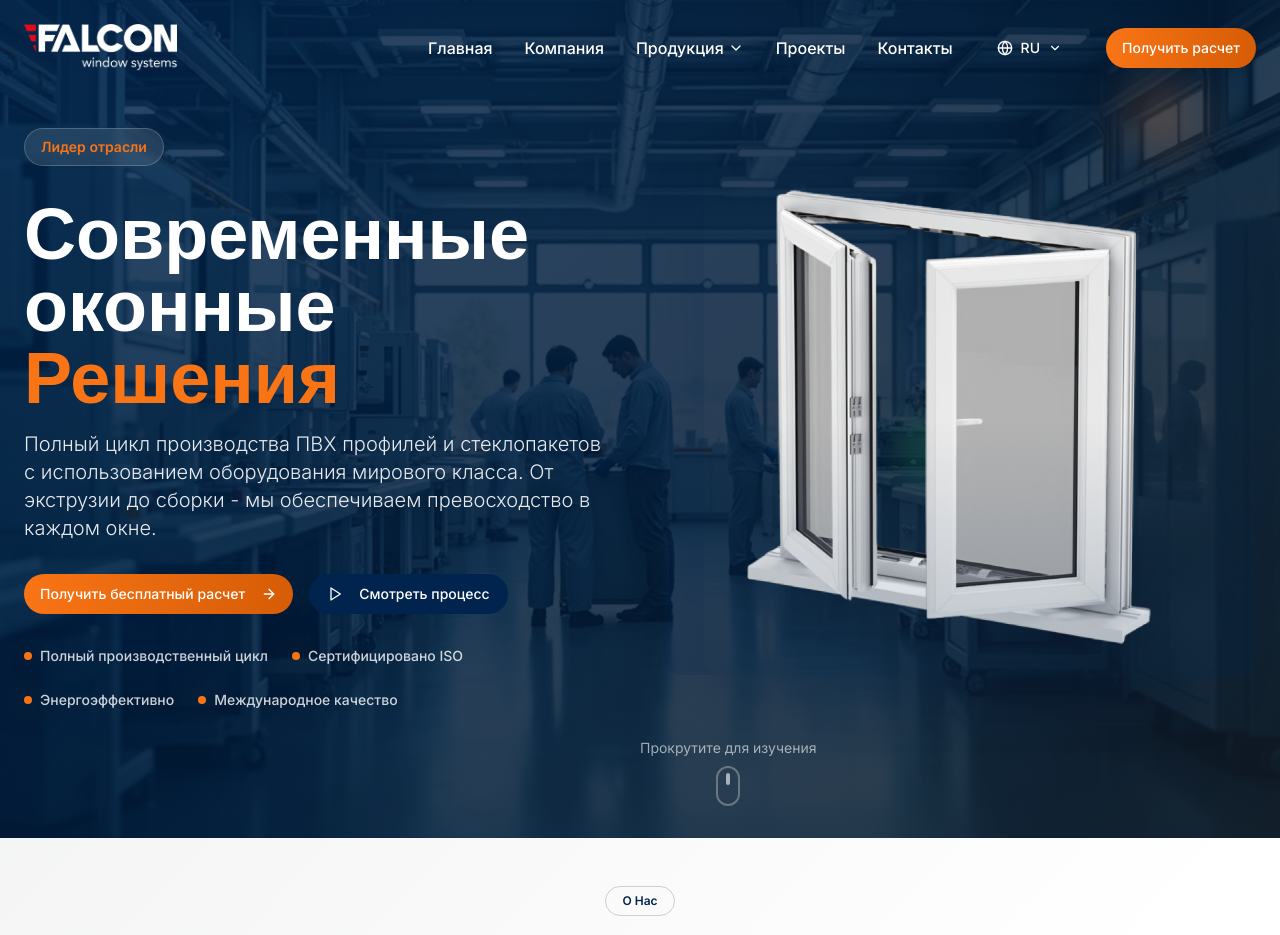
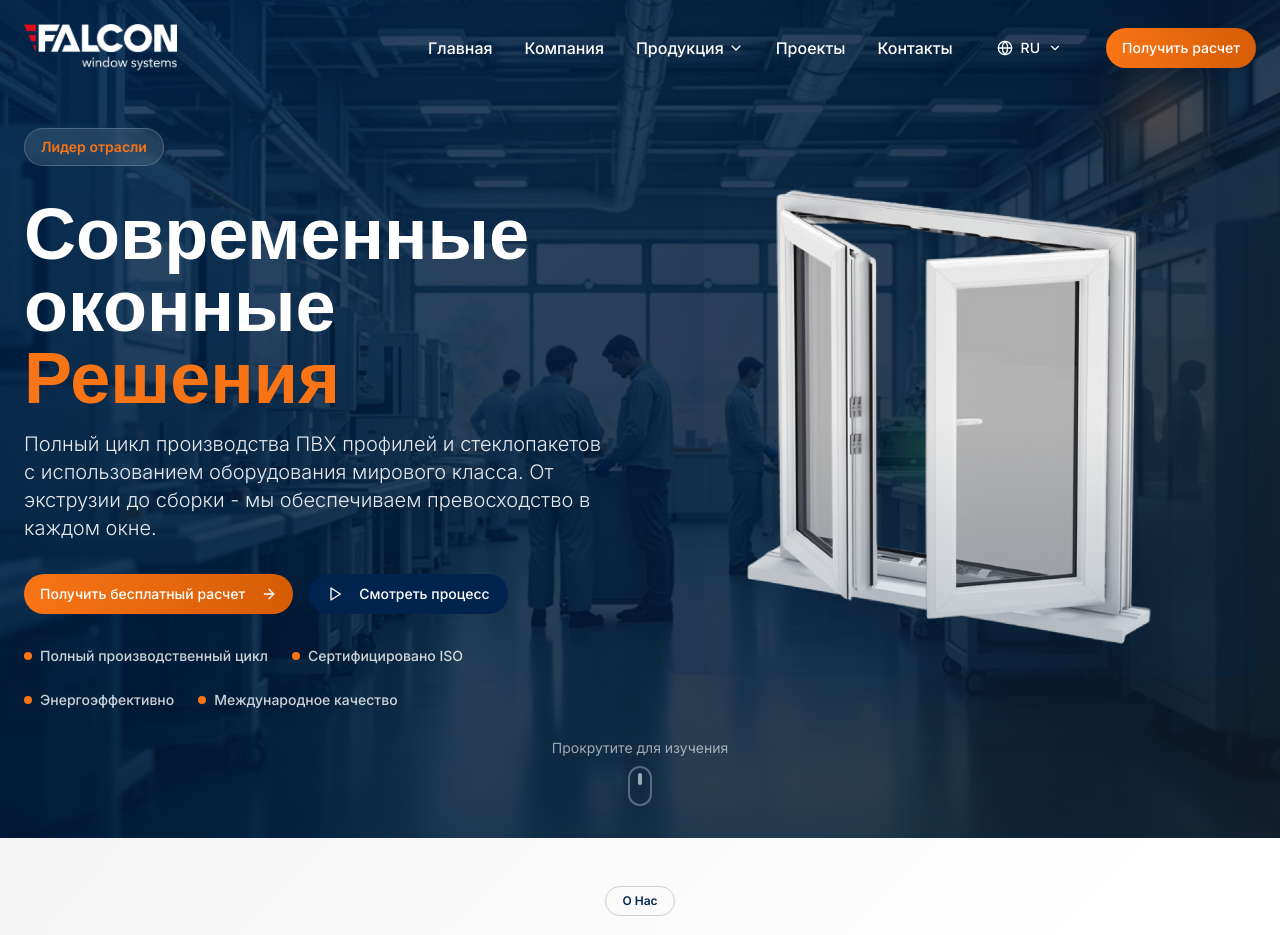
Before and after one commit to iftikhorbek/FalconVafra, a React (Vite) app: page / in a window 1280 px wide. Shown: the top 935 px of the page. Built offline with nearby package versions, Linux system fonts and the light colour scheme; the HTML template or start-up script is replaced by a standard one.

Commit message:
mouse icon centeralized

```diff
--- a/src/components/sections/Hero.tsx
+++ b/src/components/sections/Hero.tsx
@@ -111,14 +111,14 @@ const Hero = () => {
           </div>
 
         </div>
+      </div>
 
-        {/* Scroll Indicator */}
-        <div className="absolute bottom-8 left-1/2 transform -translate-x-1/2 fade-in-up delay-600">
-          <div className="flex flex-col items-center space-y-2">
-            <span className="text-white/60 text-sm">{t.hero.scrollText}</span>
-            <div className="w-6 h-10 border-2 border-white/30 rounded-full flex justify-center">
-              <div className="w-1 h-3 bg-white/60 rounded-full mt-2 animate-bounce"></div>
-            </div>
+      {/* Scroll Indicator - Centered within hero section */}
+      <div className="absolute bottom-8 left-0 right-0 z-20 fade-in-up delay-600 pointer-events-none">
+        <div className="flex flex-col items-center justify-center space-y-2 mx-auto w-fit">
+          <span className="text-white/60 text-sm text-center whitespace-nowrap">{t.hero.scrollText}</span>
+          <div className="w-6 h-10 border-2 border-white/30 rounded-full flex justify-center items-start">
+            <div className="w-1 h-3 bg-white/60 rounded-full mt-2 animate-bounce"></div>
           </div>
         </div>
       </div>
```
